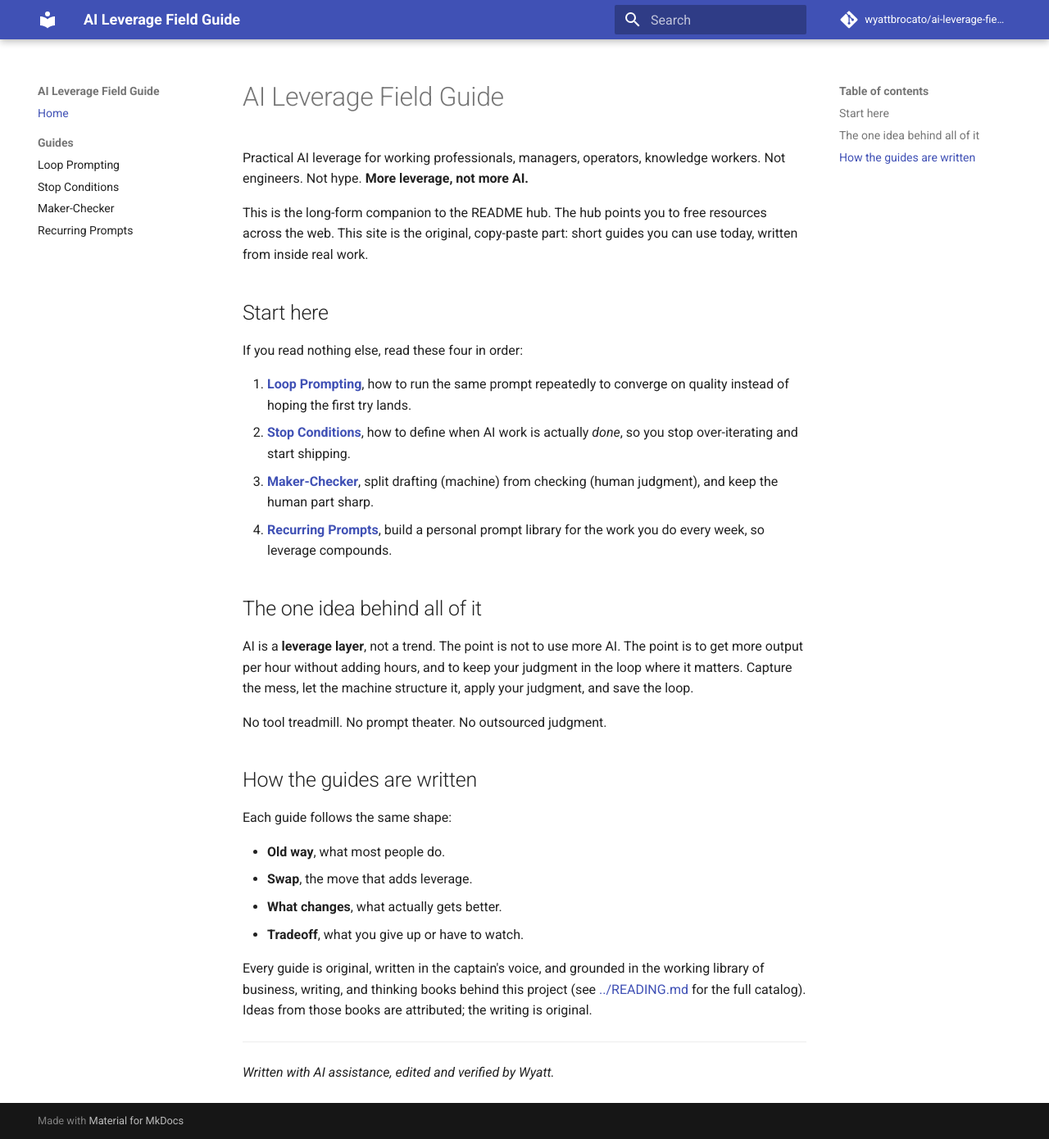
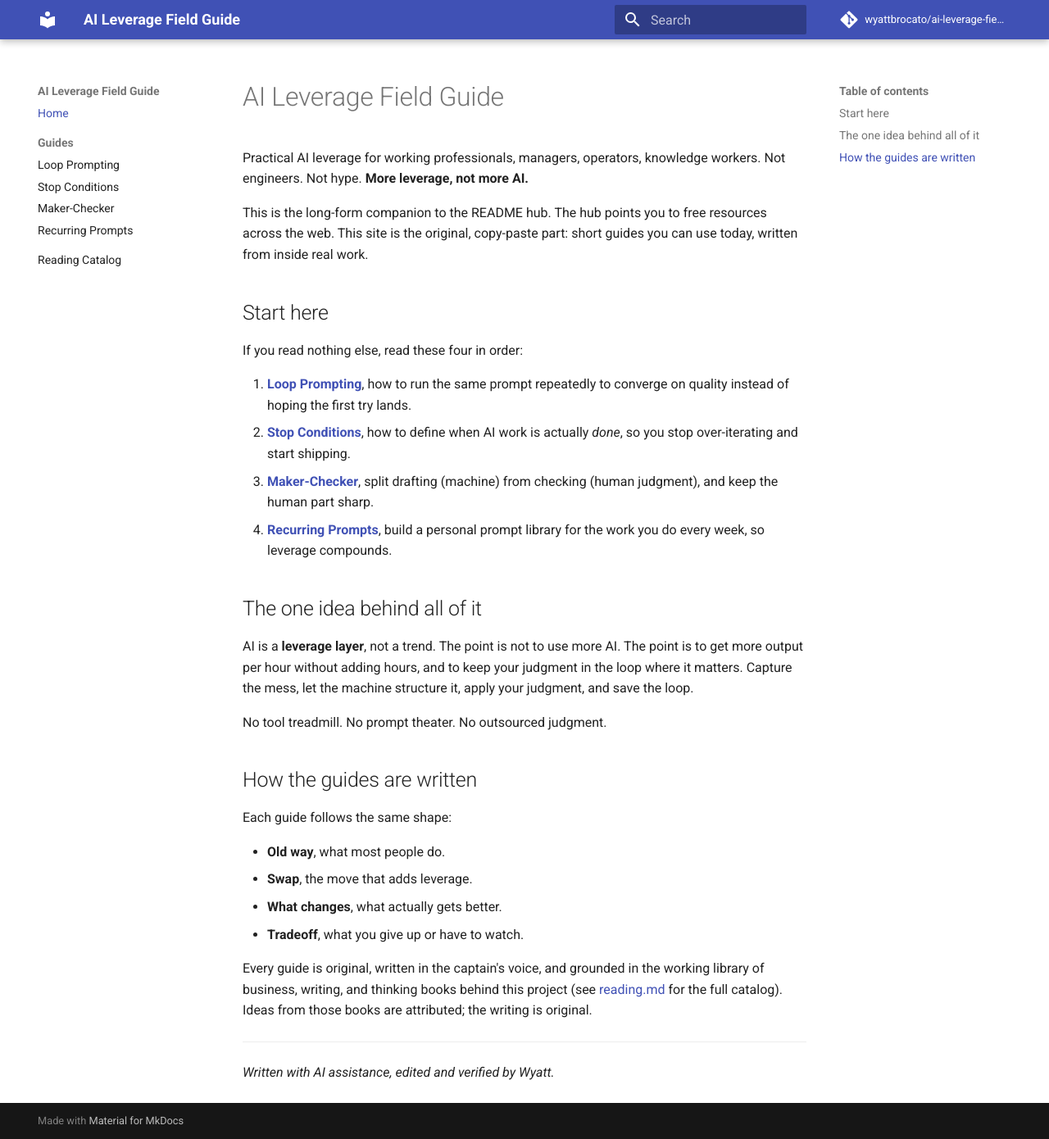
Before and after one commit to thewyattbrocato/ai-leverage-field-guide, an MkDocs documentation site: the page built from docs/index.md, in a window 1280 px wide and 1390 px high. Shown: the whole window at 82% size. Built offline with MkDocs 1.6.1 and Material for MkDocs 9.7.7, drawn with Linux system fonts in a browser that asks for light colours; comment, search, counter and statistics services are not loaded.

Commit message:
gnhf 7: Resolved the last `mkdocs build --strict` blocker by bringing the reading catalog inside docs_dir and linking to it correctly, so the site now builds cleanly with the catalog published.

```diff
--- a/docs/index.md
+++ b/docs/index.md
@@ -40,7 +40,7 @@ Each guide follows the same shape:
 
 Every guide is original, written in the captain's voice, and grounded in the working
 library of business, writing, and thinking books behind this project (see
-[../READING.md](../READING.md) for the full catalog). Ideas from those
+[reading.md](reading.md) for the full catalog). Ideas from those
 books are attributed; the writing is original.
 
 ---
--- a/mkdocs.yml
+++ b/mkdocs.yml
@@ -35,3 +35,4 @@ nav:
       - Stop Conditions: guides/stop-conditions.md
       - Maker-Checker: guides/maker-checker.md
       - Recurring Prompts: guides/recurring-prompts.md
+  - Reading Catalog: reading.md
```
Also changed, not shown: README.md (+1 -1 lines), docs/reading.md (renamed from READING.md).
